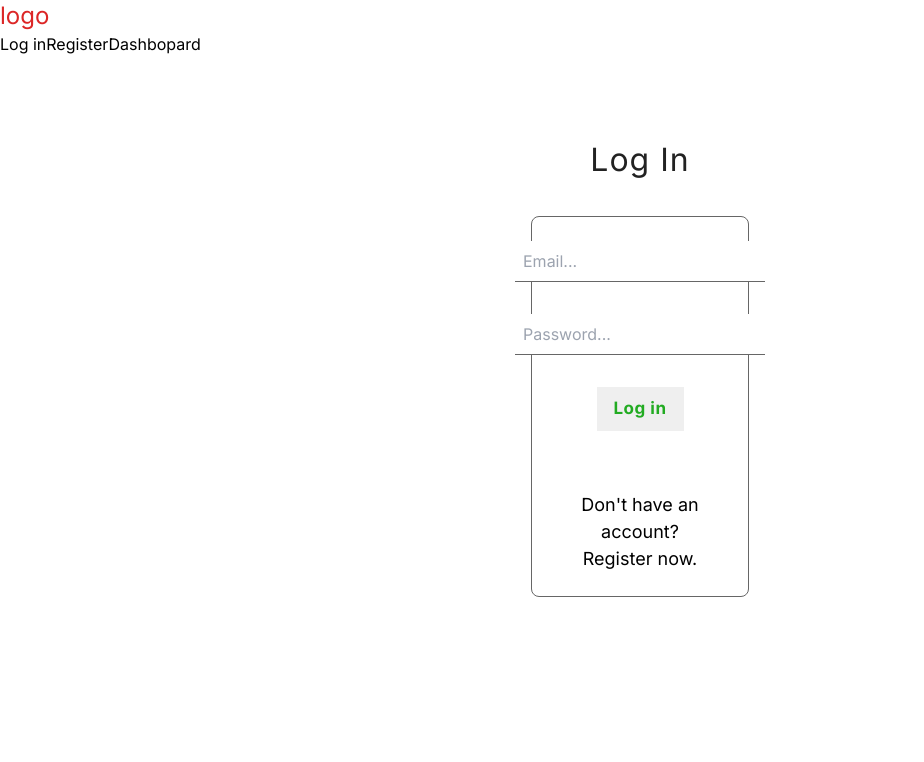
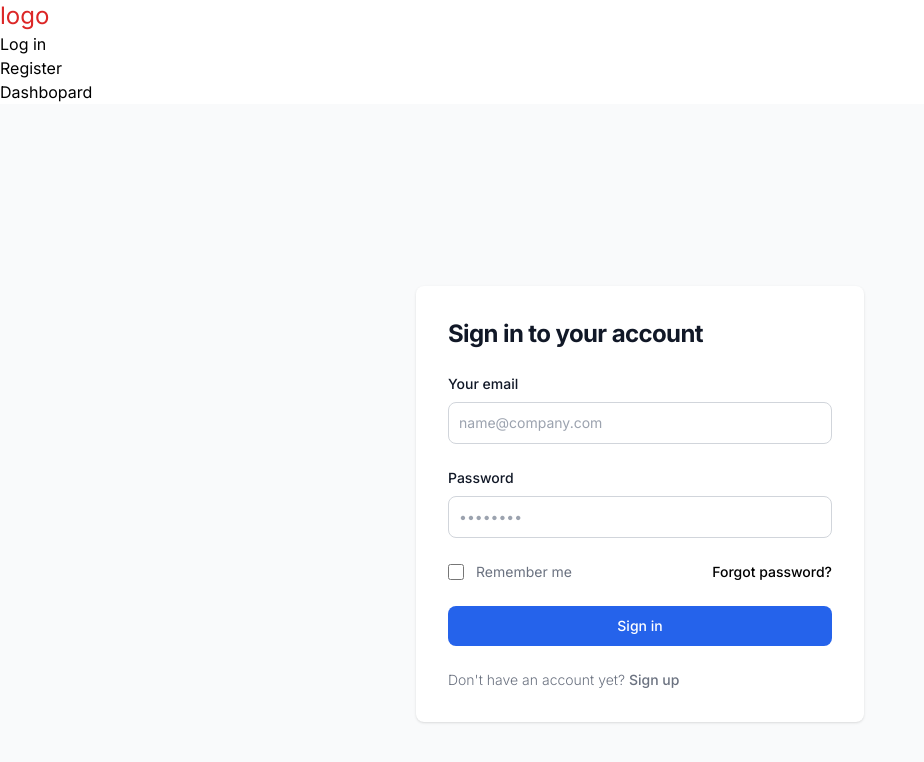
Before and after one commit to iknsdeveloper/epr, a Next.js app: page /login in a window 1280 px wide. Shown: the top 762 px of the page, without its empty margins (0-924 px from the left). Built offline with nearby package versions, Linux system fonts and the light colour scheme; no server answers.

Commit message:
adding login form

```diff
--- a/src/app/login/login.module.css
+++ /dev/null
@@ -1,73 +0,0 @@
-.container{
-  margin-top: 5rem;
-  height: calc(100vh - 60px);
-  width: 100%;
-}
-
-.wrapper{
-  width: 85%;
-  margin: 0 auto;
-  display: flex;
-  flex-direction: column;
-  align-items: center;
-}
-
-.wrapper > h2{
-  font-size: 32px;
-  color: #222;
-  letter-spacing: 1px;
-}
-
-.wrapper > form{
-  margin-top: 2rem;
-  width: 20%;
-  padding: 1.5rem;
-  border: 1px solid #666;
-  border-radius: 8px;
-  display: flex;
-  flex-direction: column;
-  justify-content: center;
-  align-items: center;
-  gap: 2rem;
-}
-
-.wrapper > form > input{
-  outline: none;
-  border: none;
-  border-bottom: 1px solid #666;
-  padding: 0.5rem;
-}
-
-.submitButton{
-  outline: none;
-  padding: 0.5rem 1rem;
-  border: 1px solid transparent;
-  font-size: 17px;
-  font-weight: bold;
-  background-color: #efefef;
-  color: #22ab22;
-  cursor: pointer;
-  transition: 150ms;
-  letter-spacing: 0.5px;
-}
-
-.submitButton:hover{
-  border-color: #22ab22;
-  background-color: #22ab22;
-  color: #efefef;
-}
-
-.loginNow{
-  background-color: transparent;
-  outline: none;
-  border: none;
-  font-size: 18px;
-  margin-top: 1.75rem;
-  cursor: pointer;
-  text-align: center;
-  transition: 150ms;
-}
-
-.loginNow:hover{
-  color: #555;
-}
--- a/src/app/login/page.tsx
+++ b/src/app/login/page.tsx
@@ -1,11 +1,10 @@
 'use client'
 
+import { ToastContainer, toast } from 'react-toastify';
+import 'react-toastify/dist/ReactToastify.min.css'
 import Link from 'next/link'
 import { useRouter } from 'next/navigation'
 import React, { useState } from 'react'
-import { ToastContainer, toast } from 'react-toastify'
-import 'react-toastify/dist/ReactToastify.css'
-import classes from './login.module.css'
 import { signIn } from 'next-auth/react'
 
 const Login = () => {
@@ -40,20 +39,46 @@
 	}
 
 	return (
-        <div className={classes.container}>
-            <div className={classes.wrapper}>
-                <h2>Log In</h2>
-                <form onSubmit={handleSubmit}>
-                    <input type="email" placeholder='Email...' onChange={(e) => setEmail(e.target.value)} />
-                    <input type="password" placeholder='Password...' onChange={(e) => setPassword(e.target.value)} />
-                    <button className={classes.submitButton}>Log in</button>
-                    <Link className={classes.loginNow} href='/register'>
-                        Don&apos;t have an account? <br /> Register now.
-                    </Link>
+		<>
+			<section className="bg-gray-50">
+				<div className="flex flex-col items-center justify-center px-6 py-8 mx-auto md:h-screen lg:py-0">
+					<div className="w-full bg-white rounded-lg shadow dark:border md:mt-0 sm:max-w-md xl:p-0">
+						<div className="p-6 space-y-4 md:space-y-6 sm:p-8">
+							<h1 className="text-xl font-bold leading-tight tracking-tight text-gray-900 md:text-2xl">
+								Sign in to your account
+							</h1>
+
+							<form onSubmit={handleSubmit} className="space-y-4 md:space-y-6">
+								<div>
+									<label htmlFor="email" className="block mb-2 text-sm font-medium text-gray-900">Your email</label>
+									<input type="email" onChange={(e) => setEmail(e.target.value)} name="email" id="email" className="border border-gray-300 text-gray-900 sm:text-sm rounded-lg focus:ring-primary-600 focus:border-primary-600 block w-full p-2.5" placeholder="name@company.com" />
+								</div>
+								<div>
+									<label htmlFor="password" className="block mb-2 text-sm font-medium text-gray-900">Password</label>
+									<input type="password" onChange={(e) => setPassword(e.target.value)} name="password" id="password" placeholder="••••••••" className="border border-gray-300 text-gray-900 sm:text-sm rounded-lg focus:ring-primary-600 focus:border-primary-600 block w-full p-2.5" />
+								</div>
+								<div className="flex items-center justify-between">
+									<div className="flex items-start">
+										<div className="flex items-center h-5">
+											<input id="remember" aria-describedby="remember" type="checkbox" className="w-4 h-4 border border-gray-300 rounded bg-gray-50 focus:ring-3 focus:ring-primary-300" />
+										</div>
+										<div className="ml-3 text-sm">
+											<label htmlFor="remember" className="text-gray-500">Remember me</label>
+										</div>
+									</div>
+									<a href="#" className="text-sm font-medium text-primary-600 hover:underline">Forgot password?</a>
+								</div>
+								<button type="submit" className="w-full text-white bg-blue-600 hover:bg-blue-700 focus:ring-4 focus:outline-none focus:ring-primary-300 font-medium rounded-lg text-sm px-5 py-2.5 text-center">Sign in</button>
+								<p className="text-sm font-light text-gray-500">
+									Don&#39;t have an account yet? <Link href="/register" className="font-medium text-primary-600 hover:underline">Sign up</Link>
+								</p>
 							</form>
 						</div>
+					</div>
+				</div>
+			</section>
 			<ToastContainer />
-        </div>
+		</>
 	)
 }
 
--- a/src/components/navbar/Navbar.jsx
+++ b/src/components/navbar/Navbar.jsx
@@ -19,7 +19,7 @@
               ? (
                 <div>
                   <Image src={person} width='45' height='45' alt='...' />
-                  <button onClick={() => {signOut(); handleHideDropdown()}}>Logout</button>
+                  <button onClick={() => {signOut()}}>Logout</button>
                       <p><Link href='/'>Create</Link></p>
                       <p><Link href='/dashboard/queue'>Dashbopard</Link></p>
                 </div>
@@ -27,8 +27,8 @@
               : (
                 <>
                   <button onClick={() => {signIn()}}>Log in</button>
-                  <Link href='/register'>Register</Link>
-                  <Link href='/dashboard/queue'>Dashbopard</Link>
+                  <p><Link href='/register'>Register</Link></p>
+                  <p><Link href='/dashboard/queue'>Dashbopard</Link></p>
                 </>
               )
           }
```
Also changed, not shown: 1 other file (tests, documents, lock files or other folders). Lines whose indentation alone changed are shown as unchanged.
